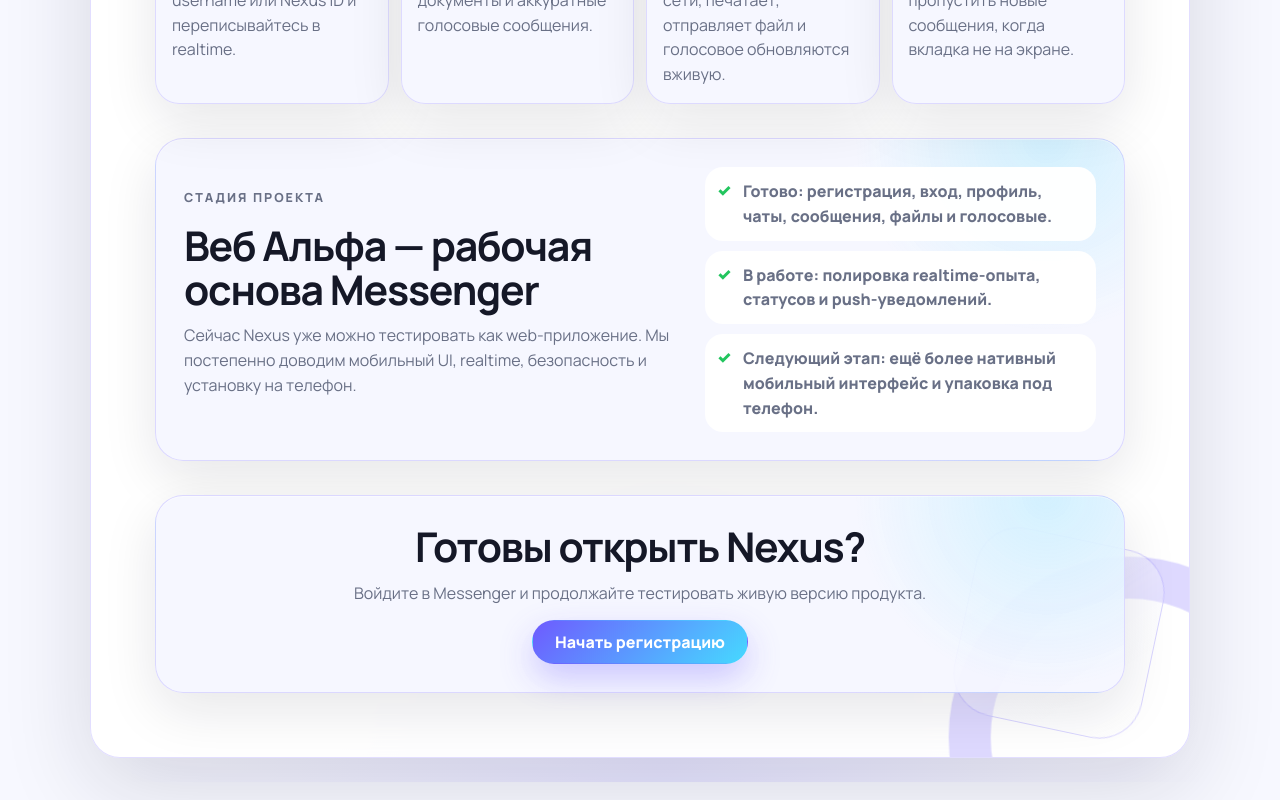
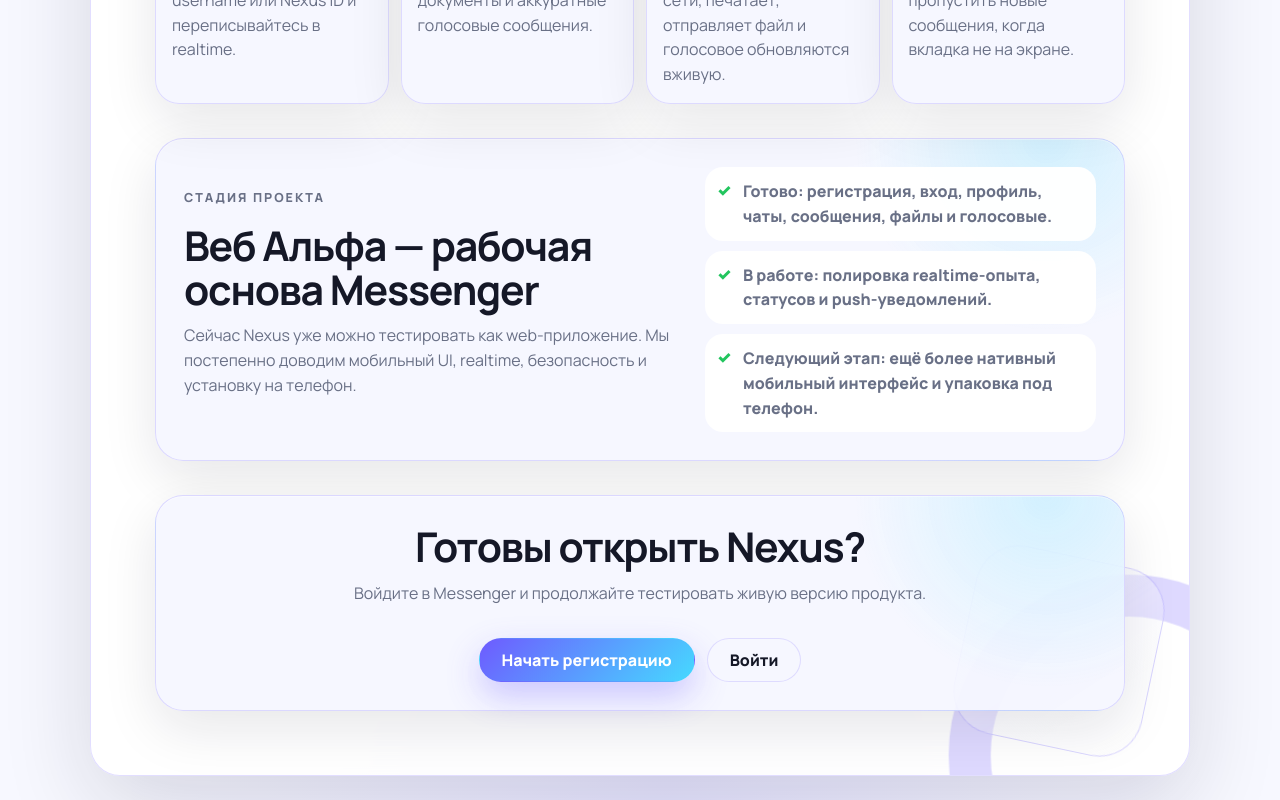
Before and after one commit to arSha9889/Ara, a React (Vite) app in the folder apps/web/: page / in a window 1280 px wide. Shown: the part 1213-2013 px from the top of the page. Built offline with nearby package versions, Linux system fonts and the light colour scheme; no server answers.

Commit message:
Исправления

```diff
--- a/apps/web/src/features/auth/pages/RegisterPage.jsx
+++ b/apps/web/src/features/auth/pages/RegisterPage.jsx
@@ -1,4 +1,5 @@
 import { useEffect, useState } from 'react';
+import { flushSync } from 'react-dom';
 import { Link, useNavigate } from 'react-router-dom';
 
 import { useI18n } from '../../../app/providers/I18nProvider.jsx';
@@ -145,7 +146,9 @@
           user = result.user;
         }
       }
-      saveSession({ accessToken: result.access_token, refreshToken: result.refresh_token, user });
+      flushSync(() => {
+        saveSession({ accessToken: result.access_token, refreshToken: result.refresh_token, user });
+      });
       navigate('/app', { replace: true });
     } catch (err) {
       setError(err.message);
--- a/apps/web/src/features/onboarding/pages/LandingPage.jsx
+++ b/apps/web/src/features/onboarding/pages/LandingPage.jsx
@@ -8,7 +8,9 @@
 export function LandingPage() {
   const { t } = useI18n();
   const { session } = useSession();
-  const ctaPath = session?.accessToken ? '/app' : '/register';
+  const isAuthenticated = Boolean(session?.accessToken);
+  const ctaPath = isAuthenticated ? '/app' : '/register';
+  const ctaLabel = isAuthenticated ? t('onboarding.enterMessenger') : t('onboarding.openMessenger');
   const featureCards = [
     { icon: '💬', title: t('onboarding.directChatsTitle'), text: t('onboarding.directChatsText') },
     { icon: '🎙', title: t('onboarding.voiceTitle'), text: t('onboarding.voiceText') },
@@ -44,7 +46,8 @@
               <span>{t('onboarding.languagesFeature')}</span>
             </div>
             <div className="stack landing-actions">
-              <Link to={ctaPath} className="button button-primary">{t('onboarding.openMessenger')}</Link>
+              <Link to={ctaPath} className="button button-primary">{ctaLabel}</Link>
+              {!isAuthenticated ? <Link to="/login" className="button button-secondary">{t('onboarding.login')}</Link> : null}
             </div>
           </div>
 
@@ -92,7 +95,10 @@
         <div className="landing-final-cta">
           <h2>{t('onboarding.finalTitle')}</h2>
           <p>{t('onboarding.finalText')}</p>
-          <Link to={ctaPath} className="button button-primary">{t('onboarding.openMessenger')}</Link>
+          <div className="stack landing-final-actions">
+            <Link to={ctaPath} className="button button-primary">{ctaLabel}</Link>
+            {!isAuthenticated ? <Link to="/login" className="button button-secondary">{t('onboarding.login')}</Link> : null}
+          </div>
         </div>
       </section>
     </main>
--- a/apps/web/src/shared/i18n/dictionaries.js
+++ b/apps/web/src/shared/i18n/dictionaries.js
@@ -12,8 +12,9 @@
       title: 'Nexus Messenger для близкого и спокойного общения',
       subtitle: 'Лёгкий web-мессенджер с личными чатами, голосовыми, файлами, уведомлениями и живыми статусами. Сейчас проект находится на стадии Веб Альфа.',
       telegram: 'Продолжить через Telegram',
-      login: 'Войти по Nexus ID',
+      login: 'Войти',
       openMessenger: 'Начать регистрацию',
+      enterMessenger: 'Открыть Messenger',
       onboardEyebrow: 'Перед регистрацией',
       onboardTitle: 'Регистрация Nexus',
       onboardText: 'Выбор страны и подтверждение телефона теперь находятся на первом шаге регистрации.',
@@ -298,8 +299,9 @@
       title: 'Nexus Messenger for close and calm communication',
       subtitle: 'A lightweight web messenger with direct chats, voice messages, files, notifications, and live statuses. The project is currently at the Web Alpha stage.',
       telegram: 'Continue with Telegram',
-      login: 'Sign in with Nexus ID',
+      login: 'Sign in',
       openMessenger: 'Start registration',
+      enterMessenger: 'Open Messenger',
       onboardEyebrow: 'Before registration',
       onboardTitle: 'Nexus registration',
       onboardText: 'Country selection and phone verification now live on the first registration step.',
--- a/apps/web/src/styles/global.css
+++ b/apps/web/src/styles/global.css
@@ -355,6 +355,11 @@
 .landing-feature-pills { margin-top: 18px; }
 
 .landing-actions { margin-top: 4px; }
+
+.landing-final-actions {
+  justify-content: center;
+  margin-top: 18px;
+}
 
 .landing-phone {
   position: relative;
@@ -3669,7 +3674,8 @@
   .landing-copy { justify-items: stretch; }
   .landing-copy h1 { font-size: clamp(2rem, 12vw, 3.4rem); }
   .landing-feature-pills { grid-template-columns: 1fr; }
-  .landing-actions .button { width: 100%; }
+  .landing-actions .button,
+  .landing-final-actions .button { width: 100%; }
   .landing-phone {
     min-height: 360px;
     border-radius: 28px;
```
